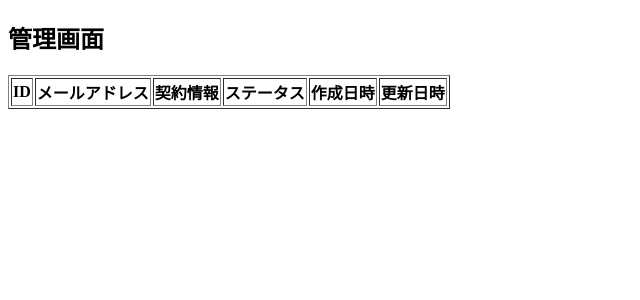
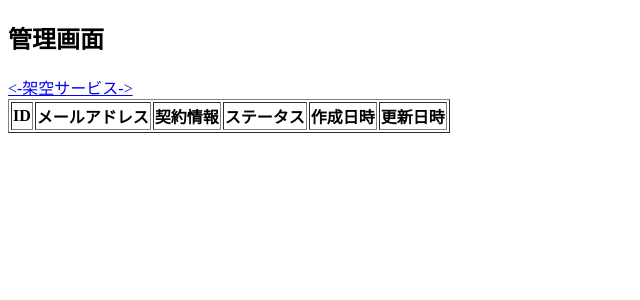
Before and after one commit to iw-kurara/team_development, a PHP site: page /user_info.php in a window 1280 px wide. Shown: the top 300 px of the page, without its empty margins (0-640 px from the left). Run offline with PHP 8.4, Linux system fonts and the light colour scheme; the visitor is signed in with stand-in values (Sample User, id 1); data that the repository does not hold is empty.

Commit message:
Update user_info.php

```diff
--- a/user_info.php
+++ b/user_info.php
@@ -82,6 +82,10 @@ $stmt->execute();
     </tr>
     <?php endforeach ; ?>
 
+    <div class="fiction_service">
+       <a href="fiction_service.php"><-架空サービス-></a>
+    </div>
+
   </table>
    </body>
  </html>
```
